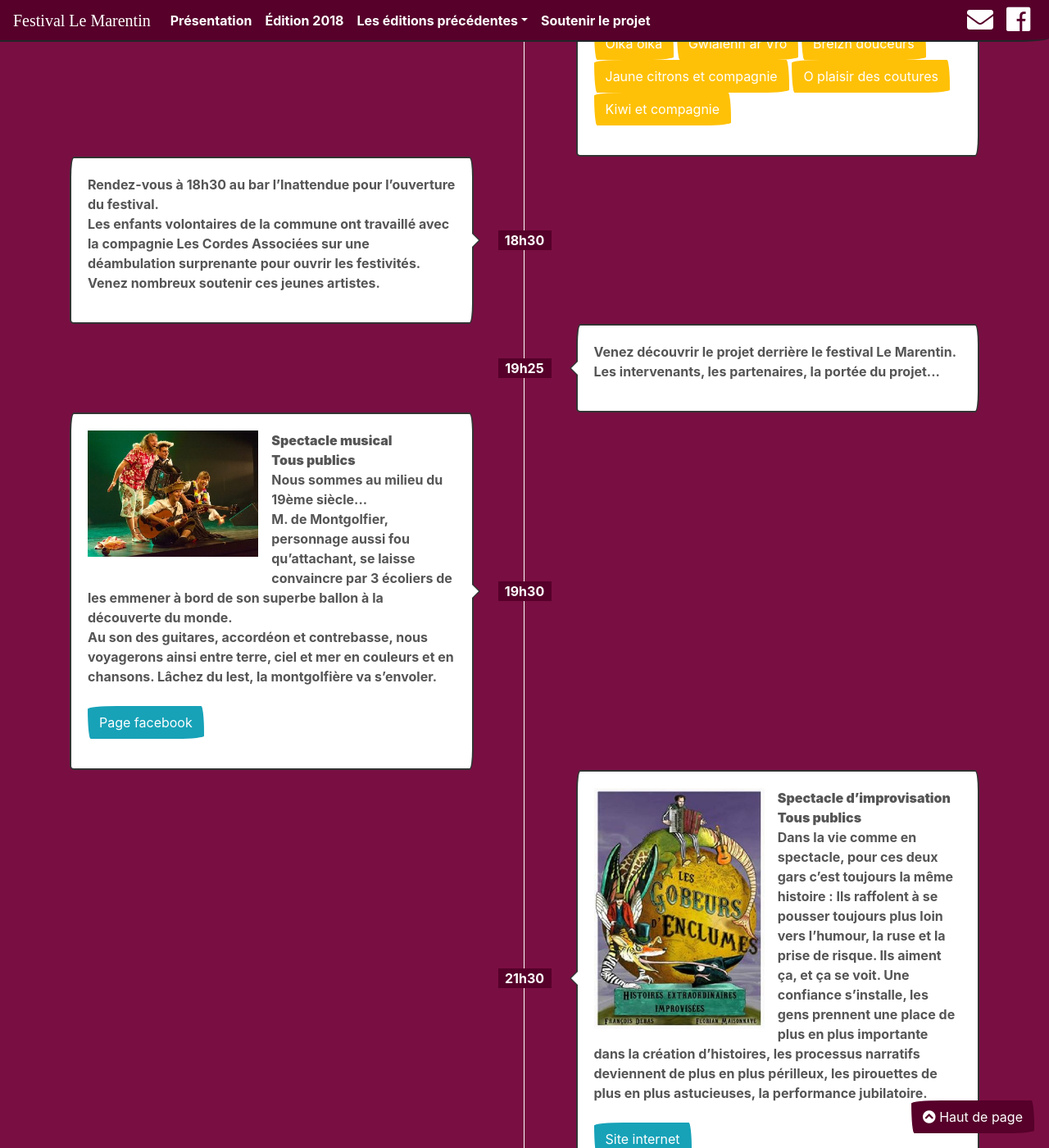
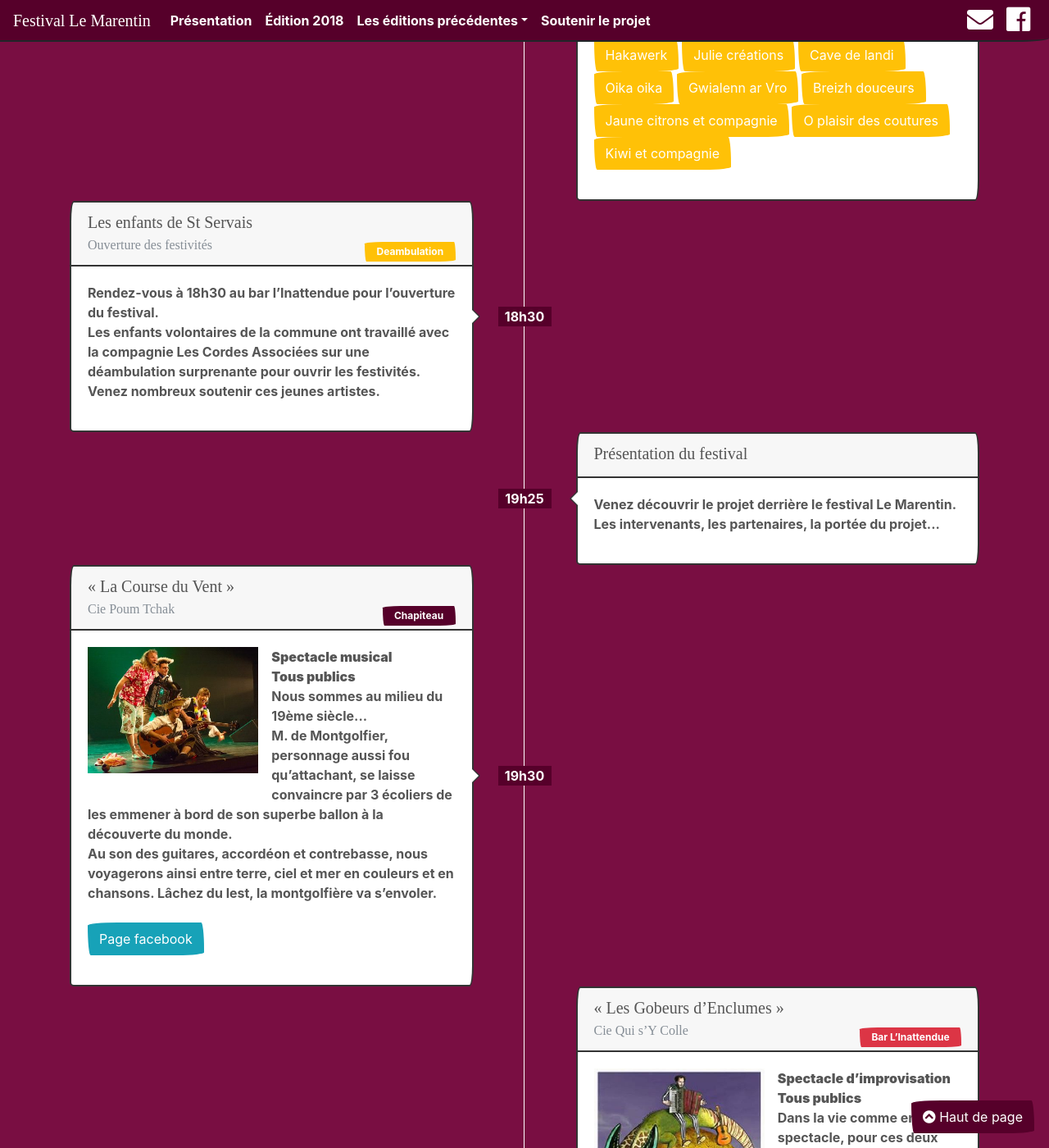
Before and after one commit to tibodut/marentin, a Jekyll site: the page built from edition-2018.html, in a window 1280 px wide and 1400 px high, scrolled down 1510 px. Shown: the whole window at 82% size. Built offline with Jekyll 4.4.1, drawn with Linux system fonts in a browser that asks for light colours; nearby versions of some CDN libraries; some web fonts are replaced; some of the changed text lies outside the part shown.

Commit message:
Update timeline 2018 + fix old programm row display

```diff
--- a/_includes/programm_row.html
+++ b/_includes/programm_row.html
@@ -7,8 +7,12 @@
             <div class="popover" style="{% if include.content_position != 'right' %}right: 0;left: auto;{% else %}left:0;right:auto;{% endif %}top:0;bottom:0;border:none;">
                 <div class="arrow d-none d-sm-block" style="position: absolute;"></div>
             </div>
-{% if include.header_title or include.header_badge or include.header_subtitle %}
-            <div class="card-header clearfix pt-2- pb-1">
+{% if include.header %}
+            <div class="card-header clearfix pb-1">
+                {{ include.header }}
+            </div>
+{% elsif include.header_title or include.header_badge or include.header_subtitle %}
+            <div class="card-header clearfix pb-1">
     {% unless include.header_subtitle %}
         {% if include.header_badge %}
                 <span class="badge badge-{{ include.header_badge_class | default: 'default' }} float-right">{{ include.header_badge }}</span>
--- a/edition-2018.html
+++ b/edition-2018.html
@@ -81,7 +81,6 @@ layout: default
 <a class="btn btn-warning" href=" https://www.facebook.com/jaunecitronetcie/"  role="button"> Jaune citrons et compagnie</a>
 <a class="btn btn-warning" href=" http://www.mercerie-oplaisirdescoutures.fr/ "  role="button"> O plaisir des coutures</a>
 <a class="btn btn-warning" href=" https://www.kiwietcompagnie.fr/"  role="button"> Kiwi et compagnie</a>
-
 </p>'
 
 %}
@@ -89,21 +88,27 @@ layout: default
 
 {% include programm_row.html
     hour="18h30"
-    header='Les enfants de St Servais <br />Ouverture des festivités <span class="badge badge-warning float-right">Deambulation</span>'
+    header_title='Les enfants de St Servais'
+	header_subtitle='Ouverture des festivités'
+	header_badge='Deambulation'
+	header_badge_class='warning'
     body='<p>Rendez-vous à 18h30 au bar l’Inattendue pour l’ouverture du festival. <br /> Les enfants volontaires de la commune ont travaillé avec la compagnie Les Cordes Associées sur une déambulation surprenante pour ouvrir les festivités. <br /> Venez nombreux soutenir ces jeunes artistes. </p>'
 %}
 
             {% include programm_row.html
               content_position="right"
     hour="19h25"
-    header='Présentation du festival'
+    header_title='Présentation du festival'
     body='<p>Venez découvrir le projet derrière le festival Le Marentin.<br />Les intervenants, les partenaires, la portée du projet...</p>'
 %}
 
 {% capture img_url %}{{site.baseurl}}/img/pom tchak.jpg{% endcapture %}
 {% include programm_row.html
       hour="19h30"
-    header='« La Course du Vent » <br />Cie Poum Tchak <span class="badge badge-primary float-right">Chapiteau</span>'
+    header_title='« La Course du Vent »'
+	header_subtitle='Cie Poum Tchak'
+	header_badge='Chapiteau'
+	header_badge_class='primary'
     img_url=img_url
     img_title='La Course du Vent, Cie Poum Tchak'
                 body='<p><strong>Spectacle musical <br />Tous publics </strong><br />
@@ -117,7 +122,10 @@ layout: default
 {% include programm_row.html
     content_position="right"
     hour="21h30"
-    header='« Les Gobeurs d’Enclumes » <br /> Cie Qui s’Y Colle <span class="badge badge-danger float-right">Bar L’Inattendue</span>'
+    header_title='« Les Gobeurs d’Enclumes »'
+	header_subtitle='Cie Qui s’Y Colle'
+	header_badge='Bar L’Inattendue'
+	header_badge_class='danger'
     img_url=img_url
     img_title='Les gobeurs d’enclumes, Cie Qui s’Y Colle'
     body='<p><strong>Spectacle d’improvisation <br />Tous publics</strong><br />
@@ -144,7 +152,10 @@ layout: default
                         {% capture img_url %}{{site.baseurl}}/img/songe1.jpg{% endcapture %}
             {% include programm_row.html
     hour="11h30"
-    header=' « Le Songe du Conteur » Cie Singe Diesel <span class="badge badge-primary float-right">Chapiteau</span>'
+    header_title='« Le Songe du Conteur »'
+	header_subtitle='Cie Singe Diesel'
+	header_badge='Chapiteau'
+	header_badge_class='primary'
      img_url=img_url
     img_title='Le songe du conteur, Cie Singe Diesel'
     body='<p><strong>Spectacle de marionnettes.<br /> À partir de 5 ans <br /> Jauge limitée à 80 personnes</strong><br /> Voyageur de l’impossible, entouré de valises pleines d’histoires, Juan libère des personnages improbables pour nous emporter dans l’univers poétique des contes. À chaque histoire correspond une valise, à chaque valise ouverte correspond plusieurs marionnettes avec un univers unique ponctué d’une lecture emprise avec la réalité. <br /> <br />
@@ -156,8 +167,12 @@ layout: default
  {% include programm_row.html
     content_position="right"
     hour="12h30"
-    header='Harpe celtique <br /> Tiphaine Escarguel <span class="badge badge-info float-right">Chapiteau Bar</span>'
+    header_title='Harpe celtique'
+	header_subtitle='Tiphaine Escarguel'
+	header_badge='Chapiteau Bar'
+	header_badge_class='info'
     img_url=img_url
+    img_fluid='true'
     img_title='Concert de harpe, Tiphaine Escarguel'
     body='<p><strong>Concert</strong><br /> Dès l’age de 4 ans, elle a décidé de faire de la harpe sa passion puis plus tard son métier. Elle enseigne depuis plus de 10 ans la harpe celtique en région brestoise et se produit avec différents groupes de musique celtique, ou rock à la harpe électrique. <br /> Artiste curieuse de toutes les influences musicales, elle est très attachée aux personnes et aux liens qui l’inspirent. <br /> Nous avons le privilège de l’accueillir dans notre chapiteau bar dès 12h30, elle proposera un temps d’échange avec les enfants pour découvrir la harpe. Ensuite, nous vous donnons rendez-vous dans l’église de Saint Servais à partir de 17h45. Il s’agit pour nous d’une belle occasion de faire découvrir aux festivaliers le patrimoine de Saint Servais.<br /> <br />
 <a class="btn btn-info" href=" http://tiphaine-escarguel.fr/" role="button">Site internet</a> </p>'
@@ -168,7 +183,10 @@ layout: default
         {% capture img_url %}{{site.baseurl}}/img/gemeaux.png{% endcapture %}
             {% include programm_row.html
     hour="14h10"
-    header='Gémeaux <br />Cie Les bô jours <span class="badge badge-success float-right">Scène extérieure</span>'
+    header_title='Gémeaux'
+	header_subtitle='Cie Les bô jours'
+	header_badge='Scène extérieure'
+	header_badge_class='success'
         img_url=img_url
         body='<p><strong>Création 2019<br />Première expérimentation publique </strong><br />Dans un cercle sont liés, par les poignets, deux êtres assez archaïques. L’un peut blesser ou enfermer l’autre. Ils peuvent aussi s’aider ou se protéger mutuellement et conquérir, ensemble, des espaces inaccessibles à un corps isolé.<br /> Ce duo, à la frontière entre la danse et le cirque, interroge la notion d’attachement physique et joue avec l’éventail de toutes les possibilités offertes par la présence, dans un espace restreint, qui pourrait être une prison ou une matrice, de deux corps extrêmement dissemblables. </p>'
 %}
@@ -177,7 +195,10 @@ layout: default
             {% include programm_row.html
     content_position="right"
     hour="15h00"
-    header=' La trajectoire du poisson volant <br />Mickaël Guerrand<br /> <span class="badge badge-info float-right">Chapiteau Bar</span>'
+    header_title=' La trajectoire du poisson volant'
+	header_subtitle='Mickaël Guerrand<br />'
+	header_badge='Chapiteau Bar'
+	header_badge_class='info'
     img_url=img_url
         body='<p><strong>Concert</strong><br /> Originaire de Brest, Mickaël Guerrand sillonne la France, depuis une quinzaine d’années. Ses chansons rock en bandoulière, il forge sa plume et son identité de café-concerts en festivals, s’illustrant notamment en première partie de Tété, Eiffel, La Grande Sophie...<br /> Des ingrédients savamment dosés, liés par une voix étonnante, accrocheuse, servie sur un groove authentique avec poésie et simplicité. Longueur d’Ondes.  <br /><br />
 <a class="btn btn-info" href=" http://mickaelguerrand.com/" role="button">Site internet</a> </p>'
@@ -187,7 +208,10 @@ layout: default
       {% capture img_url %}{{site.baseurl}}/img/pom tchak.jpg{% endcapture %}
             {% include programm_row.html
     hour="16h10"
-    header='« La Course du Vent » <br />Cie Poum Tchak <span class="badge badge-primary float-right">Chapiteau</span>'
+    header_title='« La Course du Vent »'
+	header_subtitle='Cie Poum Tchak'
+	header_badge='Chapiteau'
+	header_badge_class='primary'
     img_url=img_url
     img_title='La Course du Vent, Cie Poum Tchak'
     body='<p><strong>Spectacle musical <br />Tous publics </strong><br />
@@ -200,7 +224,10 @@ layout: default
             {% include programm_row.html
     content_position="right"
     hour="17h40"
-    header='« Les Gobeurs d’Enclumes » <br /> Cie Qui s’Y Colle <span class="badge badge-danger float-right">Bar L’Inattendue</span>'
+    header_title='« Les Gobeurs d’Enclumes »'
+	header_subtitle='Cie Qui s’Y Colle'
+	header_badge='Bar L’Inattendue'
+	header_badge_class='danger'
     img_url=img_url
     img_title='Cie Qui s’Y Colle'
     body='<p><strong>Spectacle d’improvisation <br />Tous publics</strong><br />
@@ -210,7 +237,10 @@ layout: default
             {% capture img_url %}{{site.baseurl}}/img/harpe1.jpg{% endcapture %}
  {% include programm_row.html
     hour="17h45"
-    header='Harpe celtique <br /> Tiphaine Escarguel <span class="badge badge-info float-right">Eglise</span>'
+    header_title='Harpe celtique'
+	header_subtitle='Tiphaine Escarguel'
+	header_badge='Eglise'
+	header_badge_class='info'
     img_url=img_url
     img_title='Concert de harpe, Tiphaine Escarguel'
       body='<p><strong>Concert</strong><br /> Dès l’age de 4 ans, elle a décidé de faire de la harpe sa passion puis plus tard son métier. Elle enseigne depuis plus de 10 ans la harpe celtique en région brestoise et se produit avec différents groupes de musique celtique, ou rock à la harpe électrique. <br /> Artiste curieuse de toutes les influences musicales, elle est très attachée aux personnes et aux liens qui l’inspirent. <br /> Nous avons le privilège de l’accueillir dans notre chapiteau bar dès 12h30, elle proposera un temps d’échange avec les enfants pour découvrir la harpe. Ensuite, nous vous donnons rendez-vous dans l’église de Saint Servais à partir de 17h45. Il s’agit pour nous d’une belle occasion de faire découvrir aux festivaliers le patrimoine de Saint Servais.<br /> <br />
@@ -221,7 +251,10 @@ layout: default
             {% include programm_row.html
     content_position="right"
     hour="18h30"
-    header='Bobby et moi <br /> Cie Poc <span class="badge badge-primary float-right">Chapiteau</span>'
+    header_title='Bobby et moi'
+	header_subtitle='Cie Poc'
+	header_badge='Chapiteau'
+	header_badge_class='primary'
     img_url=img_url
     img_title='Cie Poc'
     body='<p><strong>Tous publics</strong><br /> C’est la rencontre entre un jongleur et la voix d’un musicien qui, le temps d’un disque, s’accompagnent, s’apprivoisent, se taquinent et partagent, avec nous, leur intimité. Deux solistes qui se jouent l’un de l’autre pour former un duo improbable, rythmé de malice et de surprises. Une petite ballade pleine de magie et de poésie, où les balles jouent à cache cache, les chapeaux s’envolent, les objets et les notes s’entremêlent. <br /> Bobby McFerrin, magicien de la voix, s’échappe un instant de ce vinyle, pour rencontrer un jongleur, musicien du geste. Leur complicité, aussi forte qu’éphémère, vibre et respire le temps d’un 33 petits tours, et puis... s’en va... <br />  <br />
@@ -232,7 +265,9 @@ layout: default
      {% capture img_url %}{{site.baseurl}}/img/7786650820_disque-vinyle.jpg{% endcapture %}
  {% include programm_row.html
     hour="19h00"
-    header='DJ Younity <br /> <span class="badge badge-info float-right">Chapiteau Bar</span>'
+    header_title='DJ Younity'
+	header_badge='Chapiteau Bar'
+	header_badge_class='info'
     img_url=img_url
     body='<p><strong>Session Mix</strong><br /> Ambiance chaleureuse pour danser, bouger mais aussi discuter. En parallèle, vous pourrez découvrir ou re-découvrir les images des éditions précédentes du festival. Une restauration et une buvette seront à proximité de la piste de danse.</p>'
 %}
@@ -241,7 +276,10 @@ layout: default
            {% include programm_row.html
                 content_position="right"
     hour="19h30"
-    header='Gémeaux <br />Cie Les bô jours <span class="badge badge-primary float-right">Chapiteau</span>'
+    header_title='Gémeaux'
+	header_subtitle='Cie Les bô jours'
+	header_badge='Chapiteau'
+	header_badge_class='primary'
     img_url=img_url
         body='<p><strong>Création 2019<br />Première expérimentation publique </strong><br />Dans un cercle sont liés, par les poignets, deux êtres assez archaïques. L’un peut blesser ou enfermer l’autre. Ils peuvent aussi s’aider ou se protéger mutuellement et conquérir, ensemble, des espaces inaccessibles à un corps isolé.<br /> Ce duo, à la frontière entre la danse et le cirque, interroge la notion d’attachement physique et joue avec l’éventail de toutes les possibilités offertes par la présence, dans un espace restreint, qui pourrait être une prison ou une matrice, de deux corps extrêmement dissemblables. </p>'
 %}</div>
@@ -249,7 +287,10 @@ layout: default
       <div id="samedi5" >
  {% include programm_row.html
     hour="20h00"
-    header='Scène ouverte <br /><span class="badge badge-info float-right">Scène Bar</span>'
+    header_title='Scène ouverte'
+	header_subtitle=''
+	header_badge='Scène Bar'
+	header_badge_class='info'
     body='<p>Une occasion de découvrir de jeunes et nouveaux talents, ou encore de nouvelles pratiques artistiques. <br /> Laissez-vous surprendre. <br /> <br />Inscriptions : <br />Contactez la <a href="mailto:lescordesassociees@gmail.com" traget="_blank"> Cie Les Cordes Associées </a> </p>'
 
 %}
@@ -257,19 +298,28 @@ layout: default
             {% include programm_row.html
     content_position="right"
     hour="20h30"
-    header='DJ Younity <br /> <span class="badge badge-info float-right">Chapiteau Bar</span>'
+    header_title='DJ Younity'
+	header_badge='Chapiteau Bar'
+	header_badge_class='info'
           img_url=img_url
     body='<p><strong>Session Mix</strong><br /> Ambiance chaleureuse pour danser, bouger mais aussi discuter. En parallèle, vous pourrez découvrir ou re-découvrir les images des éditions précédentes du festival. Une restauration et une buvette seront à proximité de la piste de danse.</p>'
 %}
                  {% capture img_url %}{{site.baseurl}}/img/vedette1.jpg{% endcapture %}
- {% include programm_row.html
+{% include programm_row.html
     hour="21h00"
-    header='Les Vedette <br /> Cie Une de Plus <span class="badge badge-danger float-right">Bar L’Inattendue</span>'
+    header_title='Les Vedette'
+    header_subtitle='Cie Une de Plus'
+    header_badge='Bar L’Inattendue'
+    header_badge_class='danger'
     img_url=img_url
     img_title='Les Vedette, Cie Une de Plus'
-    body='<p>Les Vedette, c’est un bal populaire débridé. <br /> C’est un bastringue qui vous sert avec élégance de la Musette de luxe en entrée, de la Variété haut de gamme en plat principal et pour ceux qui ont encore faim de danse du Rock qui tâche en dessert ! <br /> Le tout pimenté par la présence mystique de Gérard Godard de Paris, Régis Svensky, sosie d’Elvis dans les pays de l’Est, et du champion du monde d’accordéon de vitesse synchro batterie Patrick Suze. <br /> Votre rencontre avec Les Vedette, sera l’évènement le plus marquant de votre vie ! * <br /> Bon appétit ! <br /> <br /> * D’après une étude réalisée auprès de 37 personnes tirées au hasard en loge <br />
-<a class="btn btn-info" href="https://www.facebook.com/baldelesvedette/" role="button">Page facebook</a> </p>'
-
+    body='<p class="text-justify">Les Vedette, c’est un bal populaire débridé.<br>
+        C’est un bastringue qui vous sert avec élégance de la Musette de luxe en entrée, de la Variété haut de gamme en plat principal et pour ceux qui ont encore faim de danse du Rock qui tâche en dessert !<br>
+        Le tout pimenté par la présence mystique de Gérard Godard de Paris, Régis Svensky, sosie d’Elvis dans les pays de l’Est, et du champion du monde d’accordéon de vitesse synchro batterie Patrick Suze.<br>
+        Votre rencontre avec Les Vedette, sera l’évènement le plus marquant de votre vie ! *<br>
+        Bon appétit !</p>
+        <p><small>* D’après une étude réalisée auprès de 37 personnes tirées au hasard en loge</small></p>
+        <p class="text-center"><a class="btn btn-info" href="https://www.facebook.com/baldelesvedette/" role="button">Page facebook</a></p>'
 %}
 
 
```
Also changed, not shown: other parts of edition-2018.html (+2 -2 lines).
